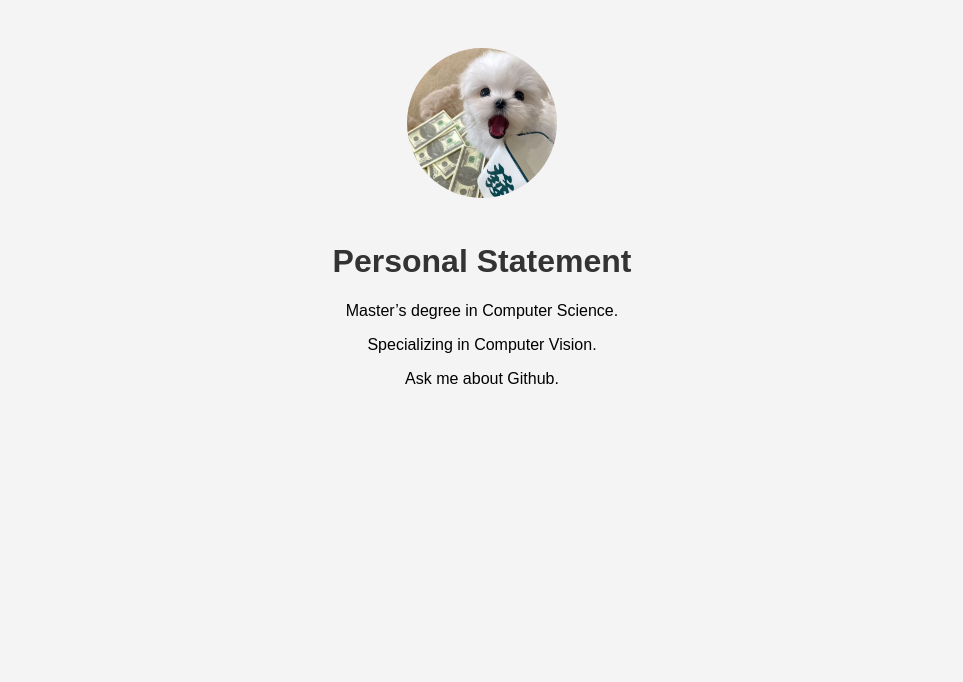
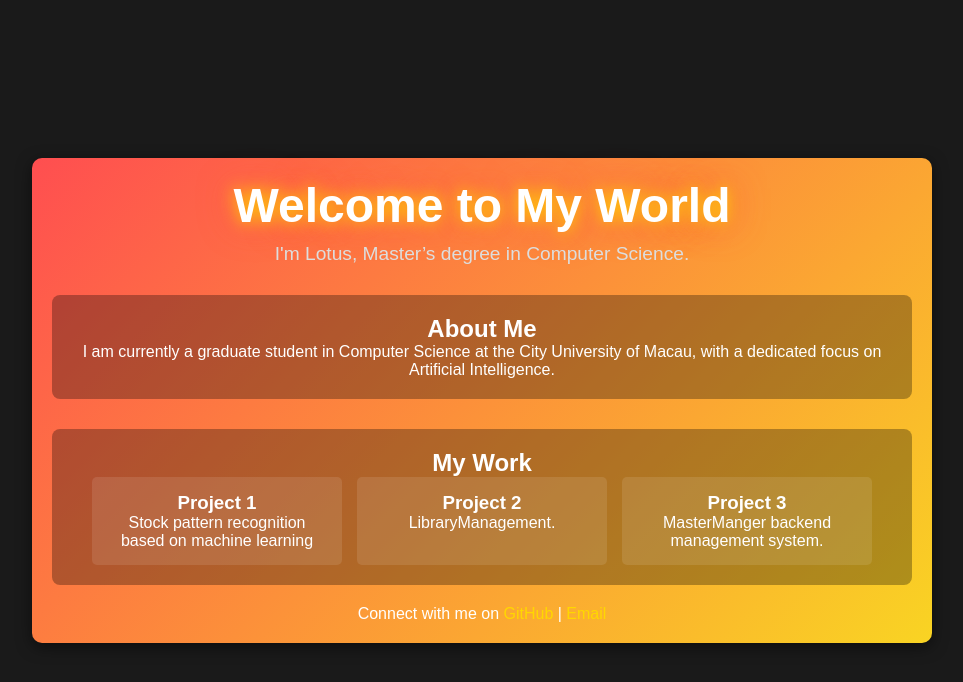
Before and after one commit to miaoyinnu/miaoyinnu.github.io, a plain HTML site: page index.html in a window 1280 px wide. Shown: the whole page, without its empty margins (158-1121 px from the left). Drawn offline with Linux system fonts and the light colour scheme.

Commit message:
modify page

```diff
--- a/index.html
+++ b/index.html
@@ -3,36 +3,46 @@
 <head>
     <meta charset="UTF-8">
     <meta name="viewport" content="width=device-width, initial-scale=1.0">
-    <title>Lotus's Website</title>
-    <style>
-        body {
-            font-family: Arial, sans-serif;
-            text-align: center;
-            background-color: #f4f4f4;
-            padding: 20px;
-        }
-        h1 {
-            color: #333;
-        }
-        .avatar {
-            border-radius: 50%;
-            width: 150px;
-            height: 150px;
-            margin: 20px 0;
-        }
-        .image {
-            max-width: 100%;
-            height: auto;
-            margin: 20px 0;
-        }
-    </style>
+    <title>My Cool Personal Homepage</title>
+    <link rel="stylesheet" href="styles.css">
 </head>
 <body>
-  <img src="dog.jpg" alt="Avatar" class="avatar">
-    <h1>Personal Statement</h1>
-    <p>Master’s degree in Computer Science.</p>
-    <p>Specializing in Computer Vision.</p>
+    <div class="container">
+        <header>
+            <h1>Welcome to My World</h1>
+            <p>I'm Lotus, Master’s degree in Computer Science.</p>
+        </header>
 
-    <p>Ask me about Github.</p>
+        <section class="about">
+            <h2>About Me</h2>
+            <p>I am currently a graduate student in Computer Science at the City University of Macau, with a dedicated focus on Artificial Intelligence. </p>
+        </section>
+
+        <section class="portfolio">
+            <h2>My Work</h2>
+            <div class="projects">
+                <div class="project">
+                    <h3>Project 1</h3>
+                    <p>Stock pattern recognition based on machine learning</p>
+
+                </div>
+                <div class="project">
+                    <h3>Project 2</h3>
+                    <p>LibraryManagement.</p>
+                </div>
+                <div class="project">
+                    <h3>Project 3</h3>
+                    <p>MasterManger backend management system.</p>
+                </div>
+            </div>
+        </section>
+
+        <footer>
+            <p>Connect with me on
+                <a href="https://github.com/miaoyinnu" target="_blank">GitHub</a> |
+                <a href="mailto:mujipuluto@outlook.com">Email</a>
+            </p>
+        </footer>
+    </div>
 </body>
 </html>
--- /dev/null
+++ b/styles.css
@@ -0,0 +1,101 @@
+* {
+    margin: 0;
+    padding: 0;
+    box-sizing: border-box;
+}
+
+body {
+    font-family: Arial, sans-serif;
+    color: #fff;
+    background: #1a1a1a;
+    display: flex;
+    justify-content: center;
+    align-items: center;
+    height: 100vh;
+    margin: 0;
+}
+
+.container {
+    width: 80%;
+    max-width: 900px;
+    text-align: center;
+    padding: 20px;
+    background: linear-gradient(135deg, #ff4e50, #f9d423);
+    border-radius: 10px;
+    box-shadow: 0px 4px 15px rgba(0, 0, 0, 0.5);
+    animation: fadeIn 2s ease-in-out;
+}
+
+header h1 {
+    font-size: 3em;
+    color: #fff;
+    margin-bottom: 10px;
+    animation: textGlow 3s infinite alternate;
+}
+
+header p {
+    font-size: 1.2em;
+    color: #ddd;
+}
+
+.about, .portfolio {
+    margin-top: 30px;
+    padding: 20px;
+    background: rgba(0, 0, 0, 0.3);
+    border-radius: 8px;
+}
+
+.portfolio .projects {
+    display: flex;
+    gap: 15px;
+    flex-wrap: wrap;
+    justify-content: center;
+}
+
+.project {
+    width: 250px;
+    padding: 15px;
+    background: rgba(255, 255, 255, 0.1);
+    border-radius: 5px;
+    transition: transform 0.3s;
+}
+
+.project:hover {
+    transform: scale(1.05);
+    background: rgba(255, 255, 255, 0.2);
+}
+
+footer p {
+    margin-top: 20px;
+    font-size: 1em;
+}
+
+footer a {
+    color: #ffd700;
+    text-decoration: none;
+    transition: color 0.3s;
+}
+
+footer a:hover {
+    color: #ff4e50;
+}
+
+@keyframes textGlow {
+    from {
+        text-shadow: 0 0 10px #ffd700, 0 0 20px #ffd700, 0 0 30px #ff4e50;
+    }
+    to {
+        text-shadow: 0 0 20px #ffd700, 0 0 30px #ff4e50, 0 0 40px #ff4e50;
+    }
+}
+
+@keyframes fadeIn {
+    from {
+        opacity: 0;
+        transform: translateY(20px);
+    }
+    to {
+        opacity: 1;
+        transform: translateY(0);
+    }
+}
```
